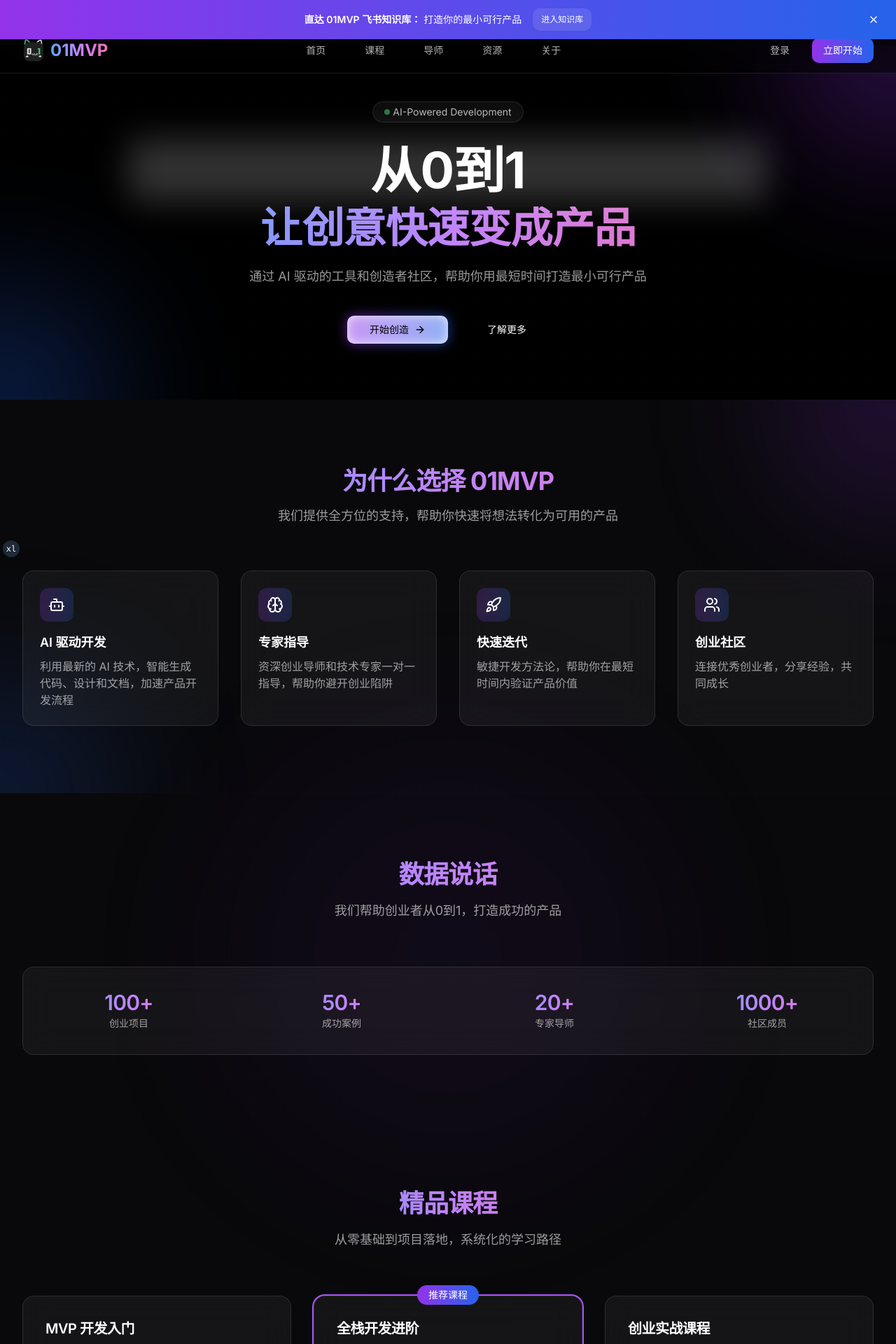
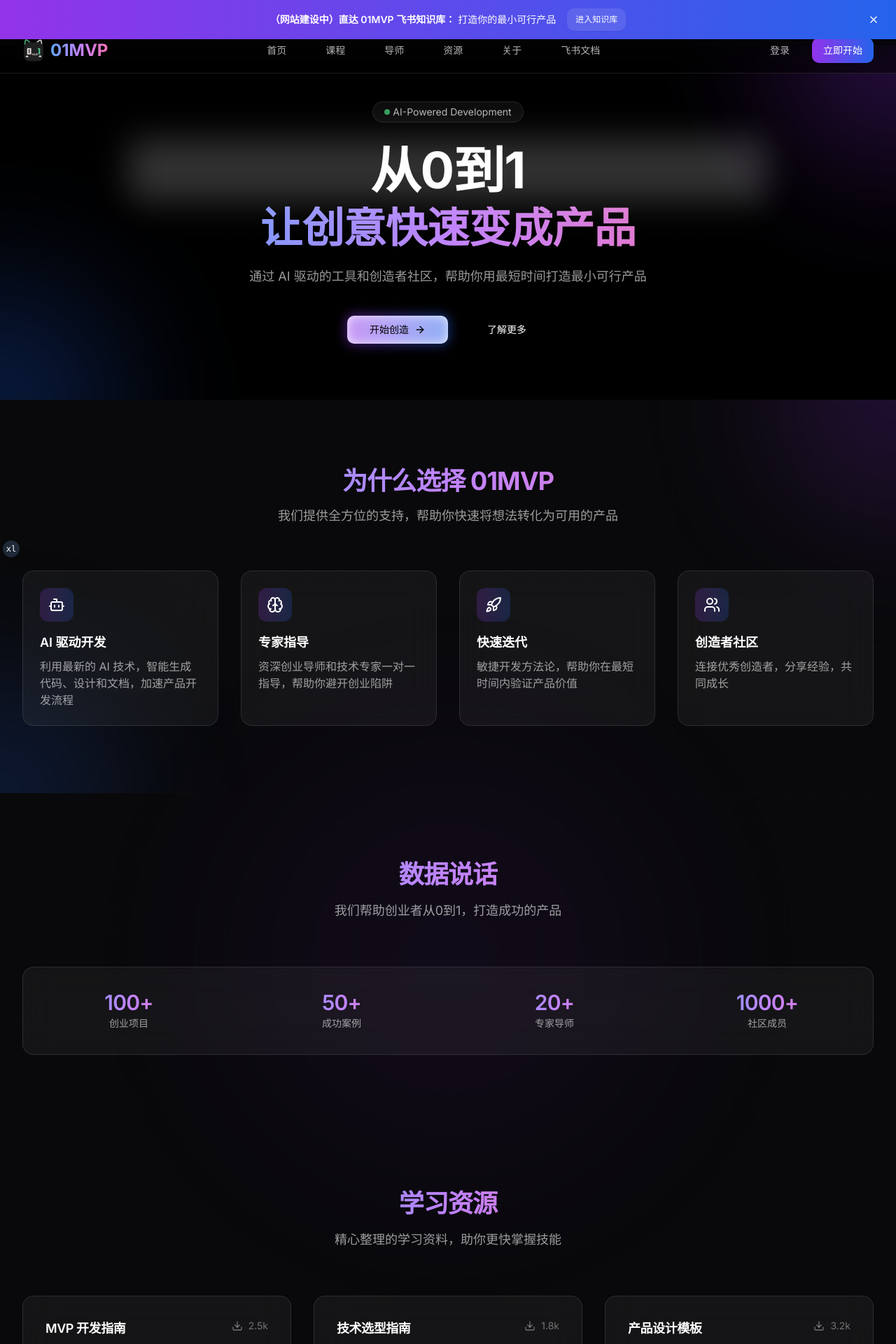
Before and after one commit to 01MVP/demo-web, a Next.js app: page / in a window 1280 px wide. Shown: the top 1920 px of the page at 70% size. Built offline with nearby package versions, Linux system fonts and the light colour scheme.

Commit message:
暂时注销掉部分模块

```diff
--- a/app/about/page.tsx
+++ b/app/about/page.tsx
@@ -17,7 +17,7 @@ export default function AboutPage() {
               关于 01MVP
             </h1>
             <p className="mt-6 text-lg leading-8 text-white/60">
-              01MVP 是一个专注于帮助创业者和开发者快速构建 MVP 的平台。我们相信，每个人都应该有机会将自己的想法转化为现实。
+              01MVP 是一个专注于帮助创造者和开发者快速构建 MVP 的平台。我们相信，每个人都应该有机会将自己的想法转化为现实。
             </p>
           </div>
           <div className="mx-auto mt-16 grid max-w-2xl grid-cols-1 gap-8 lg:mx-0 lg:mt-20 lg:max-w-none lg:grid-cols-3">
--- a/app/page.tsx
+++ b/app/page.tsx
@@ -28,9 +28,9 @@ export default function Home() {
       <Hero />
       <Features />
       <Stats />
-      <Courses />
-      <Mentors />
-      <Showcase />
+      {/* <Courses /> */}
+      {/* <Mentors /> */}
+      {/* <Showcase /> */}
       <Resources />
       <FAQ />
       <Newsletter />
--- a/components/announcement-banner.tsx
+++ b/components/announcement-banner.tsx
@@ -22,7 +22,7 @@ export function AnnouncementBanner() {
     <div className="fixed top-0 left-0 right-0 z-50 flex items-center gap-x-6 overflow-hidden bg-gradient-to-r from-purple-600 to-blue-600 px-6 py-2.5 sm:px-3.5 sm:before:flex-1">
       <div className="flex flex-wrap items-center gap-x-4 gap-y-2">
         <p className="text-sm leading-6 text-white">
-          <strong className="font-semibold"> 直达 01MVP 飞书知识库：</strong>
+          <strong className="font-semibold"> （网站建设中）直达 01MVP 飞书知识库：</strong>
           <span className="inline-block ml-1">
              打造你的最小可行产品
           </span>
--- a/components/home/features.tsx
+++ b/components/home/features.tsx
@@ -17,8 +17,8 @@ const features = [
     icon: Rocket,
   },
   {
-    name: "创业社区",
-    description: "连接优秀创业者，分享经验，共同成长",
+    name: "创造者社区",
+    description: "连接优秀创造者，分享经验，共同成长",
     icon: Users,
   },
 ]
--- a/components/layout/mobile-nav.tsx
+++ b/components/layout/mobile-nav.tsx
@@ -11,6 +11,7 @@ const navigation = [
   { name: "导师", href: "/mentors" },
   { name: "资源", href: "/resources" },
   { name: "关于", href: "/about" },
+  { name: "飞书文档", href: "https://hackathonweekly.feishu.cn/wiki/space/7473044385272184860?ccm_open_type=lark_wiki_spaceLink&open_tab_from=wiki_home" },
 ]
 
 export function MobileNav() {
--- a/components/layout/navbar.tsx
+++ b/components/layout/navbar.tsx
@@ -9,6 +9,7 @@ const navigation = [
   { name: "导师", href: "/mentors" },
   { name: "资源", href: "/resources" },
   { name: "关于", href: "/about" },
+  { name: "飞书文档", href: "https://hackathonweekly.feishu.cn/wiki/space/7473044385272184860?ccm_open_type=lark_wiki_spaceLink&open_tab_from=wiki_home" },
 ]
 
 export function Navbar() {
```
